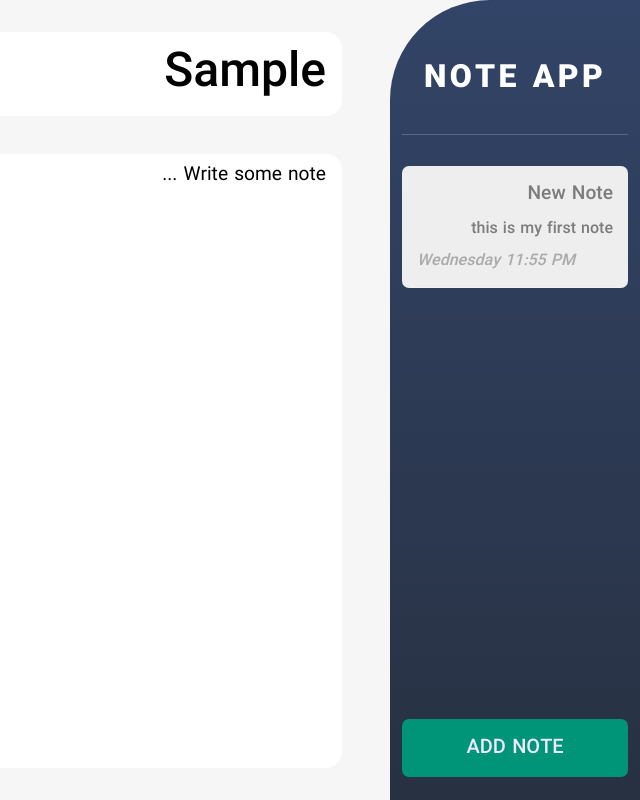
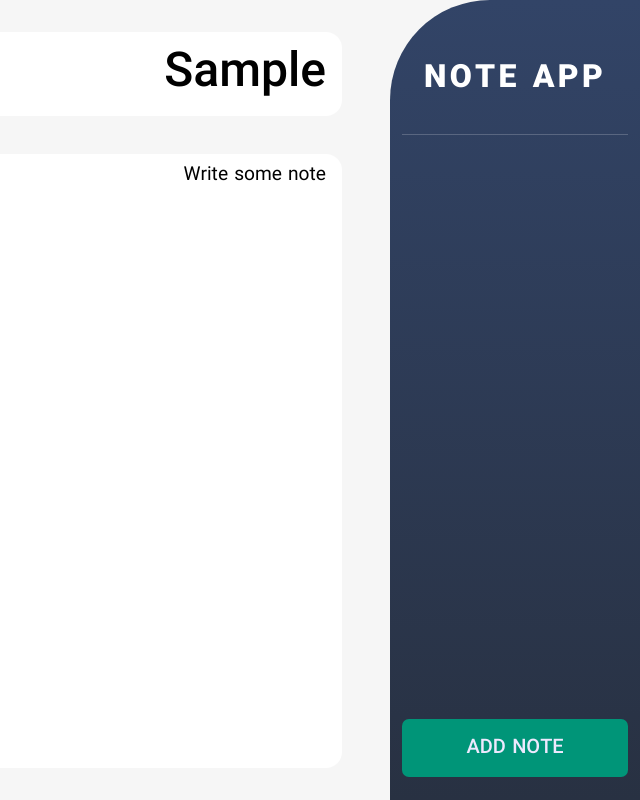
Before and after one commit to MiladNz/NoteApp-Course--Example, a plain HTML site: page index.html in a window 1280 px wide. Both pictures are taken after typing "Sample" into the empty fields and a click on the button "ADD NOTE". Shown: the whole page, without its empty margins (640-1280 px from the left). Drawn offline with Linux system fonts and the light colour scheme.

Commit message:
NoteView class

```diff
--- a/index.html
+++ b/index.html
@@ -16,7 +16,7 @@
 </head>
 <body>
     <div class="notes" id="app">
-      <div class="notes__sidebar">
+      <!-- <div class="notes__sidebar">
         <div class="notes__logo">NOTE APP</div>
         <div class="notes__list">
           <div class="notes__list-item notes__list-item--selected">
@@ -30,7 +30,7 @@
       <div class="notes__preview">
         <input type="text" class="notes__title" placeholder="note title ...">
         <textarea name="" class="notes__body">Write some note ...</textarea>
-      </div>
+      </div> -->
     </div>
     <script src="./js/main.js" type="module"></script>
 </body>
--- a/js/NotesView.js
+++ b/js/NotesView.js
@@ -1,3 +1,33 @@
 export default class NotesView {
-  constructor() {}
+  constructor(root, handlers) {
+    this.root = root; //app in main.js = root
+    const { onNoteAdd, onNoteEdit, onNoteSelect, onNoteDelete } = handlers;
+    this.onNoteAdd = onNoteAdd;
+    this.onNoteEdit = onNoteEdit;
+    this.root.innerHTML = `
+    <div class="notes__sidebar">
+        <div class="notes__logo">NOTE APP</div>
+        <div class="notes__list"></div>
+        <button class="notes__add">ADD NOTE</button>
+    </div>
+    <div class="notes__preview">
+        <input type="text" class="notes__title" placeholder="note title ...">
+        <textarea name="" class="notes__body">Write some note</textarea>
+    </div>`;
+
+    const addNoteBtn = this.root.querySelector(".notes__add");
+    const inputTitle = this.root.querySelector(".notes__title");
+    const inputBody = this.root.querySelector(".notes__body");
+
+    addNoteBtn.addEventListener("click", () => {
+      this.onNoteAdd();
+    });
+    [inputBody, inputTitle].forEach((inputField) => {
+      inputField.addEventListener("blur", () => {
+        const newBody = inputBody.value.trim();
+        const newTitle = inputTitle.value.trim();
+        this.onNoteEdit(newTitle, newBody);
+      });
+    });
+  }
 }
--- a/js/main.js
+++ b/js/main.js
@@ -2,4 +2,11 @@ import NotesAPI from "./NotesAPI.js";
 import NotesView from "./NotesView.js";
 
 const app = document.getElementById("app");
-const view = NotesView(app);
+const view = new NotesView(app, {
+  onNoteAdd() {
+    console.log("note has been added.");
+  },
+  onNoteEdit(newTitle, newBody) {
+    console.log(newTitle, newBody);
+  },
+});
```
